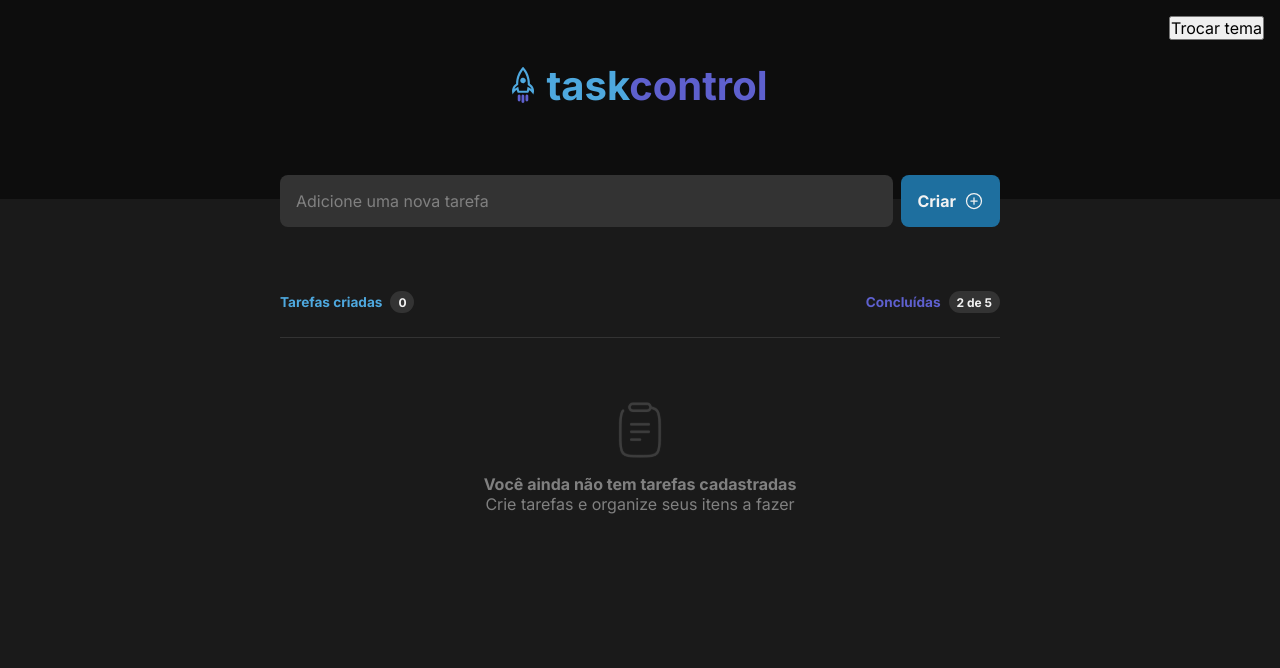
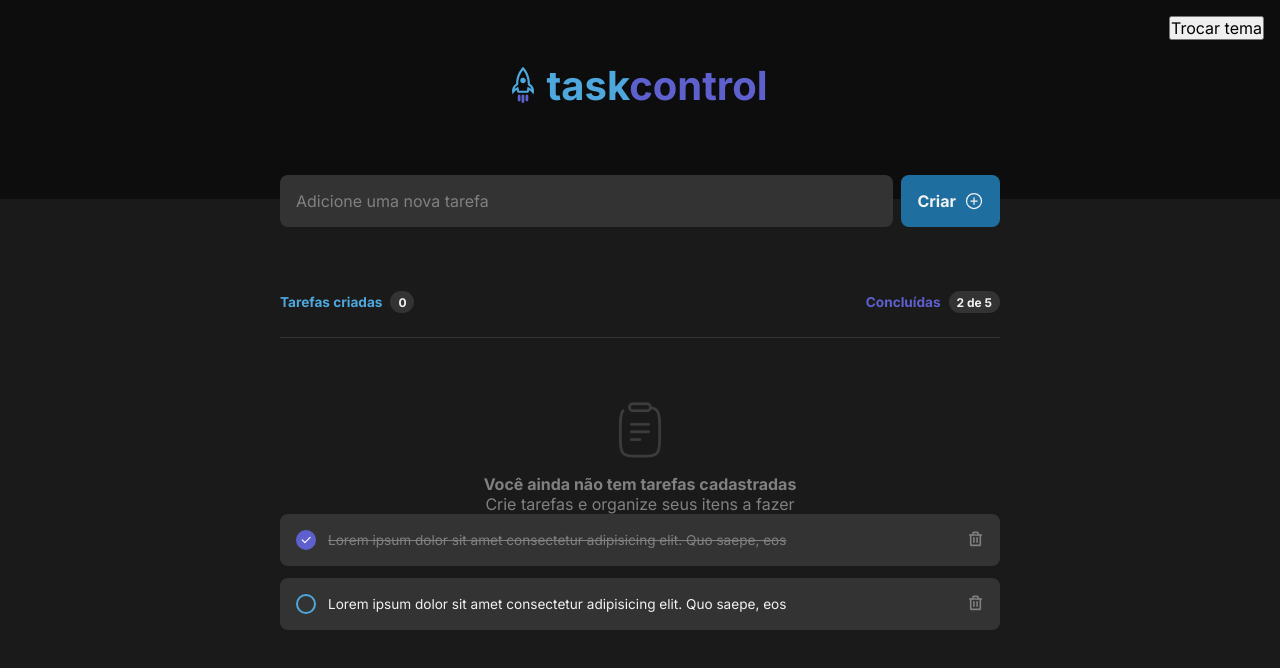
Before and after one commit to thiagolbf/task_control, a React (Vite) app: page / in a window 1280 px wide. Shown: the top 668 px of the page. Built offline with nearby package versions, Linux system fonts and the light colour scheme.

Commit message:
feat task component

```diff
--- /dev/null
+++ b/src/components/Task/index.tsx
@@ -0,0 +1,46 @@
+import {
+  Container,
+  MarkTask,
+  UnMarkTask,
+  Content,
+  ConcludedContent,
+  DeleteTask,
+} from "./style";
+
+import { Trash, Check } from "phosphor-react";
+
+interface TaskProps {
+  concluded: boolean;
+}
+
+export const Task = ({ concluded }: TaskProps) => {
+  return (
+    <Container>
+      {concluded ? (
+        <UnMarkTask>
+          <Check color="#FFFF" weight="bold" size={12} />
+        </UnMarkTask>
+      ) : (
+        <MarkTask />
+      )}
+
+      {concluded ? (
+        <ConcludedContent>
+          {" "}
+          Lorem ipsum dolor sit amet consectetur adipisicing elit. Quo saepe,
+          eos
+        </ConcludedContent>
+      ) : (
+        <Content>
+          {" "}
+          Lorem ipsum dolor sit amet consectetur adipisicing elit. Quo saepe,
+          eos
+        </Content>
+      )}
+
+      <DeleteTask>
+        <Trash weight="bold" size={17} />
+      </DeleteTask>
+    </Container>
+  );
+};
--- /dev/null
+++ b/src/components/Task/style.ts
@@ -0,0 +1,99 @@
+import styled from "styled-components";
+
+export const Container = styled.div`
+  & + & {
+    margin-top: 0.75rem;
+  }
+
+  background-color: ${(props) => props.theme.taskBackground};
+
+  padding: 1rem;
+  border-radius: 8px;
+
+  display: flex;
+  align-items: center;
+  justify-content: center;
+
+  gap: 0.75rem;
+
+  > button:first-child {
+  }
+`;
+
+export const MarkTask = styled.button`
+  width: 20px;
+  height: 20px;
+
+  border-radius: 20px;
+
+  background-color: transparent;
+  cursor: pointer;
+
+  outline: none;
+
+  border: 2px solid ${(props) => props.theme.blue};
+
+  :hover {
+    background-color: ${(props) => props.theme.bodyBackground};
+    border: 2px solid ${(props) => props.theme.blueDark};
+
+    transition: background-color, border, 0.5s;
+  }
+`;
+
+export const UnMarkTask = styled.button`
+  width: 20px;
+  height: 20px;
+
+  display: flex;
+  justify-content: center;
+  align-items: center;
+  border-radius: 20px;
+
+  background-color: ${(props) => props.theme.purpleDark};
+  cursor: pointer;
+
+  outline: none;
+
+  border: 2px solid ${(props) => props.theme.purpleDark};
+
+  :hover {
+    border: 2px solid ${(props) => props.theme.purple};
+    background-color: ${(props) => props.theme.purple};
+    transition: background-color, border, 0.5s;
+  }
+`;
+
+export const Content = styled.p`
+  flex: 1;
+  color: ${(props) => props.theme.primaryFont};
+
+  font-size: 0.85rem;
+`;
+
+export const ConcludedContent = styled.p`
+  flex: 1;
+  color: ${(props) => props.theme.secundaryFont};
+
+  font-size: 0.85rem;
+
+  text-decoration: line-through;
+`;
+
+export const DeleteTask = styled.button`
+  display: flex;
+  justify-content: center;
+  align-items: center;
+  cursor: pointer;
+
+  background-color: transparent;
+  border: none;
+
+  > svg {
+    color: ${(props) => props.theme.secundaryFont};
+  }
+
+  > svg:hover {
+    color: ${(props) => props.theme.danger};
+  }
+`;
--- a/src/components/TaskContainer/index.tsx
+++ b/src/components/TaskContainer/index.tsx
@@ -9,6 +9,7 @@ import {
 } from "./style";
 
 import ClipBoard from "../../assets/Clipboard.svg";
+import { Task } from "../Task";
 
 export const TaskContent = () => {
   return (
@@ -34,6 +35,9 @@ export const TaskContent = () => {
           <p>Você ainda não tem tarefas cadastradas</p>
           <p>Crie tarefas e organize seus itens a fazer</p>
         </NoTasks>
+
+        <Task concluded />
+        <Task concluded={false} />
       </DescribedTasks>
     </TaskContainer>
   );
```
